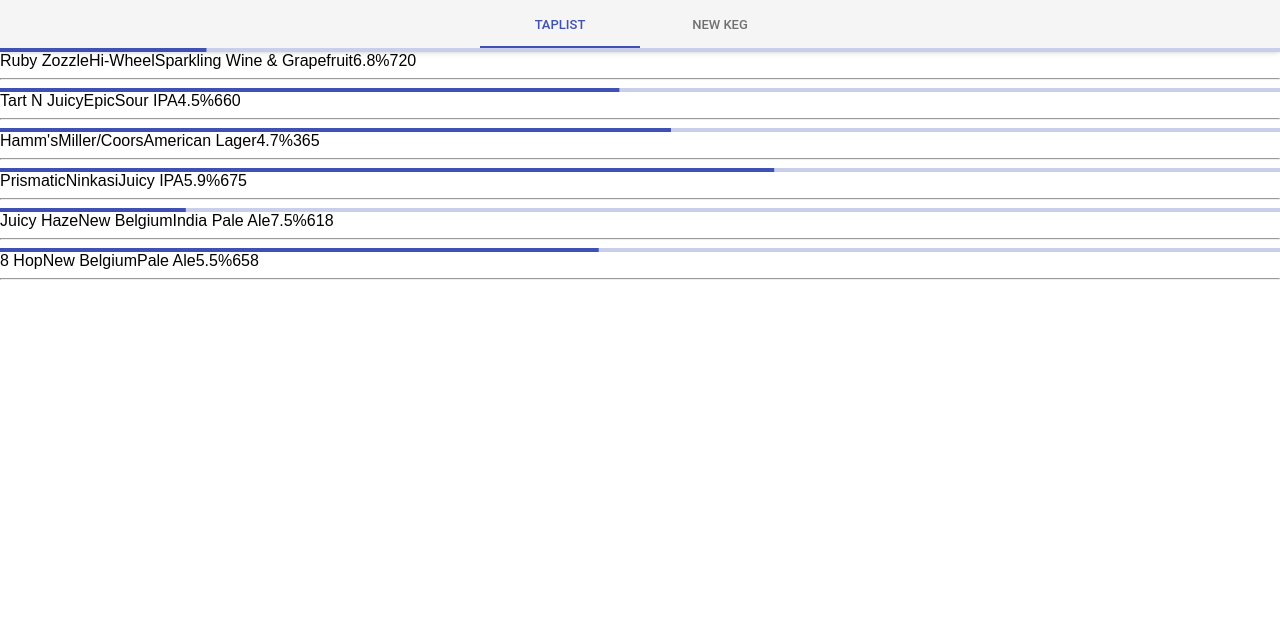
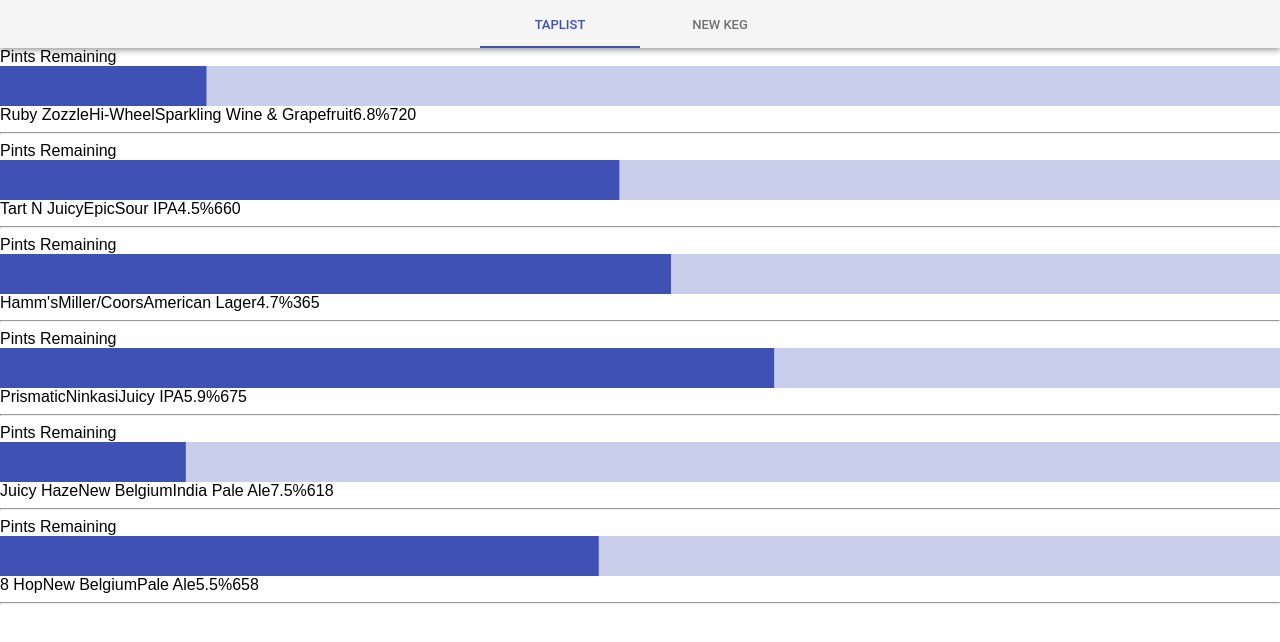
Before and after one commit to ryanjmurry/taproom-react, a React (Create React App) app: page / in a window 1280 px wide. Shown: the top 642 px of the page. Built offline with nearby package versions, Linux system fonts and the light colour scheme.

Commit message:
update progress bar

```diff
--- a/src/components/Keg.js
+++ b/src/components/Keg.js
@@ -3,8 +3,7 @@
 import LinearProgress from '@material-ui/core/LinearProgress';
 
 const progressStyle = {
-  height: '20px',
-  color: 'red'
+  height: '40px',
 }
 
 const Keg = (props) => {
@@ -13,7 +12,8 @@
   const pintsRemaining = ((props.remaining / 124) * 100);
   return (
     <div>
-      <LinearProgress
+      Pints Remaining
+      <LinearProgress style={progressStyle}
         variant="determinate"
         value={pintsRemaining}
       />
```
